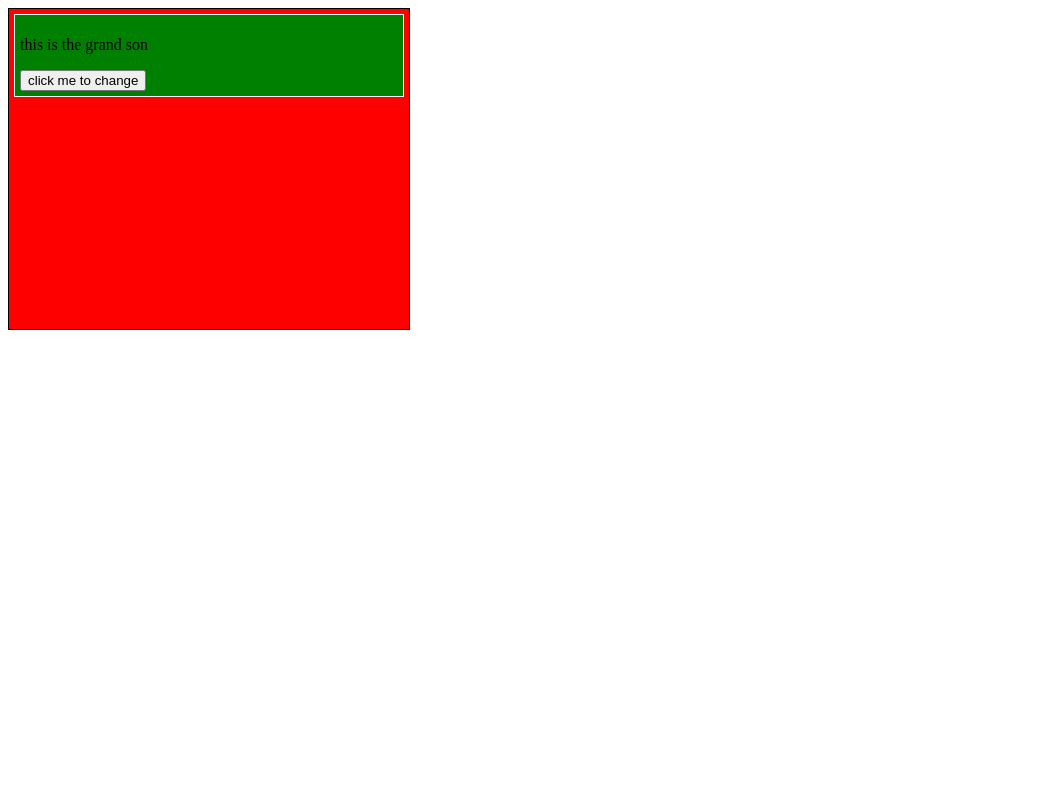
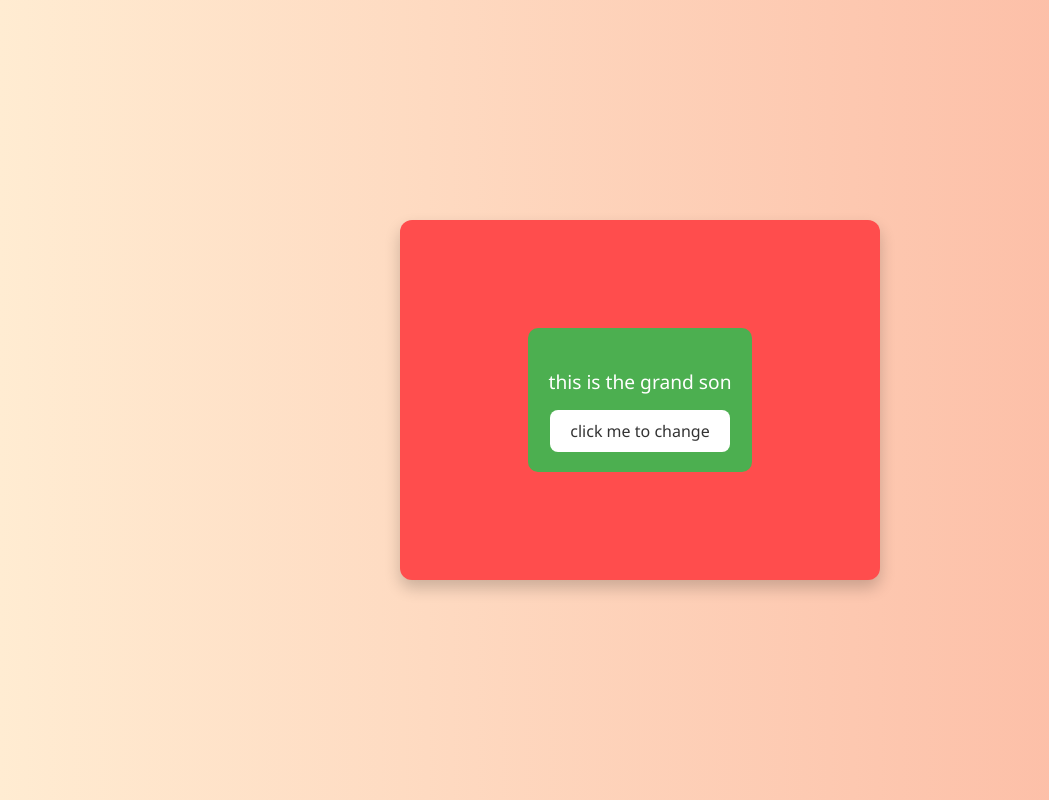
Before and after one commit to Kumar-Alok-Anand/random_bg_color, a plain HTML site: page index.html in a window 1280 px wide. Shown: the whole page, without its empty margins (0-1049 px from the left). Drawn offline with Linux system fonts and the light colour scheme.

Commit message:
Update index.html

```diff
--- a/index.html
+++ b/index.html
@@ -1,29 +1,75 @@
 <!DOCTYPE html>
 <html lang="en">
 <head>
-    <meta charset="UTF-8">
-    <meta name="viewport" content="width=device-width, initial-scale=1.0">
-    <title>Document</title>
+  <meta charset="UTF-8" />
+  <meta name="viewport" content="width=device-width, initial-scale=1.0" />
+  <title>Color Changer</title>
   <style>
-        .parent{
-            width: 50vh;
-            height: 40vh;
-            border: 1px solid black;
-            background-color: red;
+    * {
+      box-sizing: border-box;
+      font-family: 'Segoe UI', sans-serif;
     }
-        .son{
-            margin: 5px;
-            padding: 5px;
-            background-color: green;
-            border: 1px solid white;
+
+    body {
+      display: flex;
+      justify-content: center;
+      align-items: center;
+      height: 100vh;
+      margin: 0;
+      background: linear-gradient(to right, #ffecd2, #fcb69f);
+    }
+
+    .parent {
+      width: 60vh;
+      height: 45vh;
+      border-radius: 12px;
+      box-shadow: 0 8px 16px rgba(0, 0, 0, 0.2);
+      background-color: #ff4d4d;
+      display: flex;
+      justify-content: center;
+      align-items: center;
+      transition: background-color 0.6s ease;
+    }
+
+    .son {
+      padding: 20px;
+      border-radius: 10px;
+      background-color: #4CAF50;
+      color: white;
+      text-align: center;
+      transition: background-color 0.6s ease;
+    }
+
+    .g_son p {
+      margin-bottom: 15px;
+      font-size: 1.2rem;
+      transition: color 0.6s ease;
+    }
+
+    .btn {
+      padding: 10px 20px;
+      font-size: 1rem;
+      border: none;
+      border-radius: 8px;
+      background-color: #ffffff;
+      color: #333;
+      cursor: pointer;
+      transition: background-color 0.3s ease, transform 0.2s ease;
+    }
+
+    .btn:hover {
+      background-color: #ddd;
+      transform: scale(1.05);
     }
   </style>
 </head>
 <body>
   <div class="parent">
     <div class="son">
-            <div class="g_son"><p>this is the grand son</p>
-            <button class="btn">click me to change</button></div>
+      <div class="g_son">
+        <p>this is the grand son</p>
+        <button class="btn">click me to change</button>
+      </div>
     </div>
   </div>
   <script src="script.js"></script>
```
Lines whose indentation alone changed are shown as unchanged.
